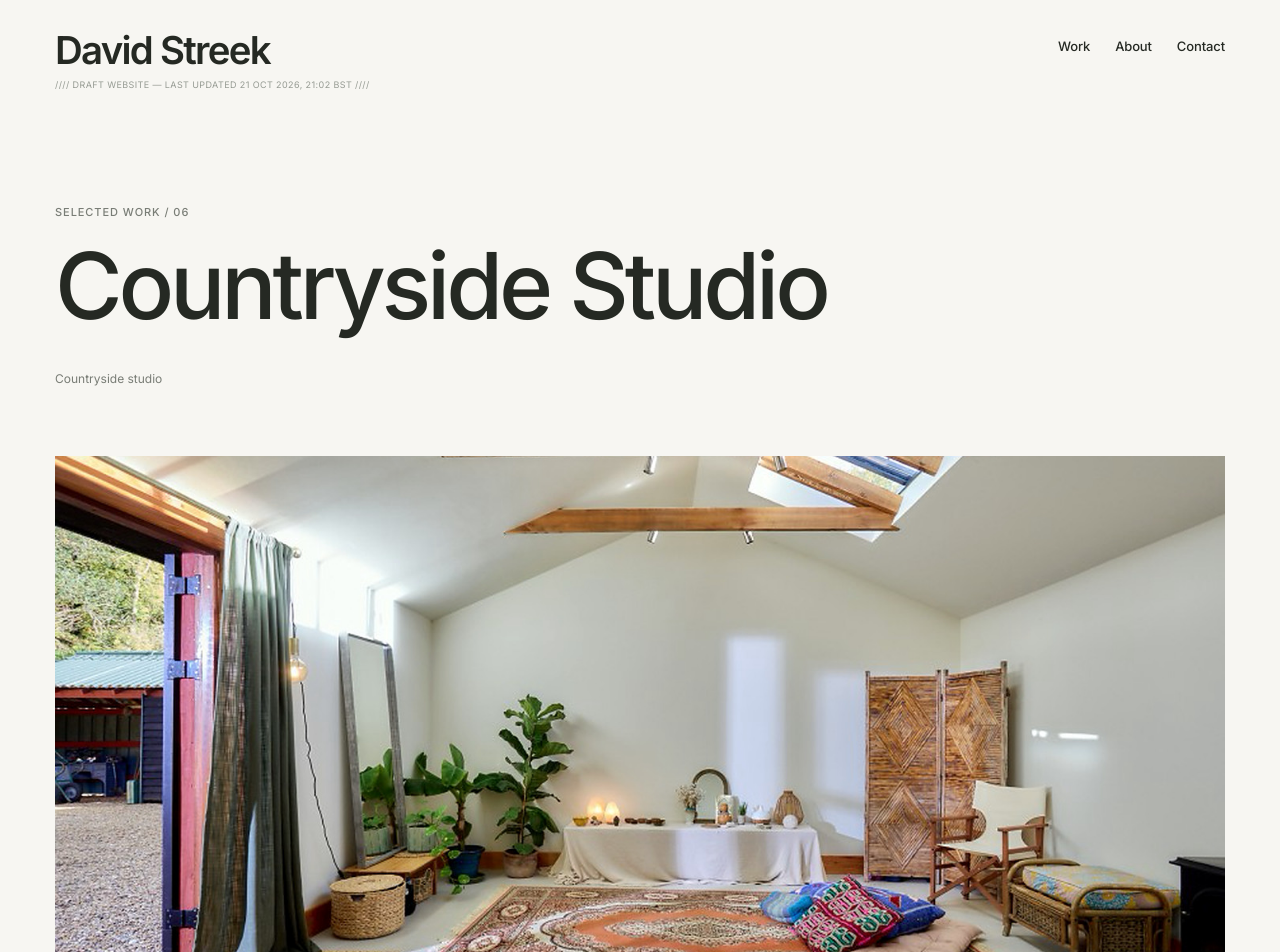
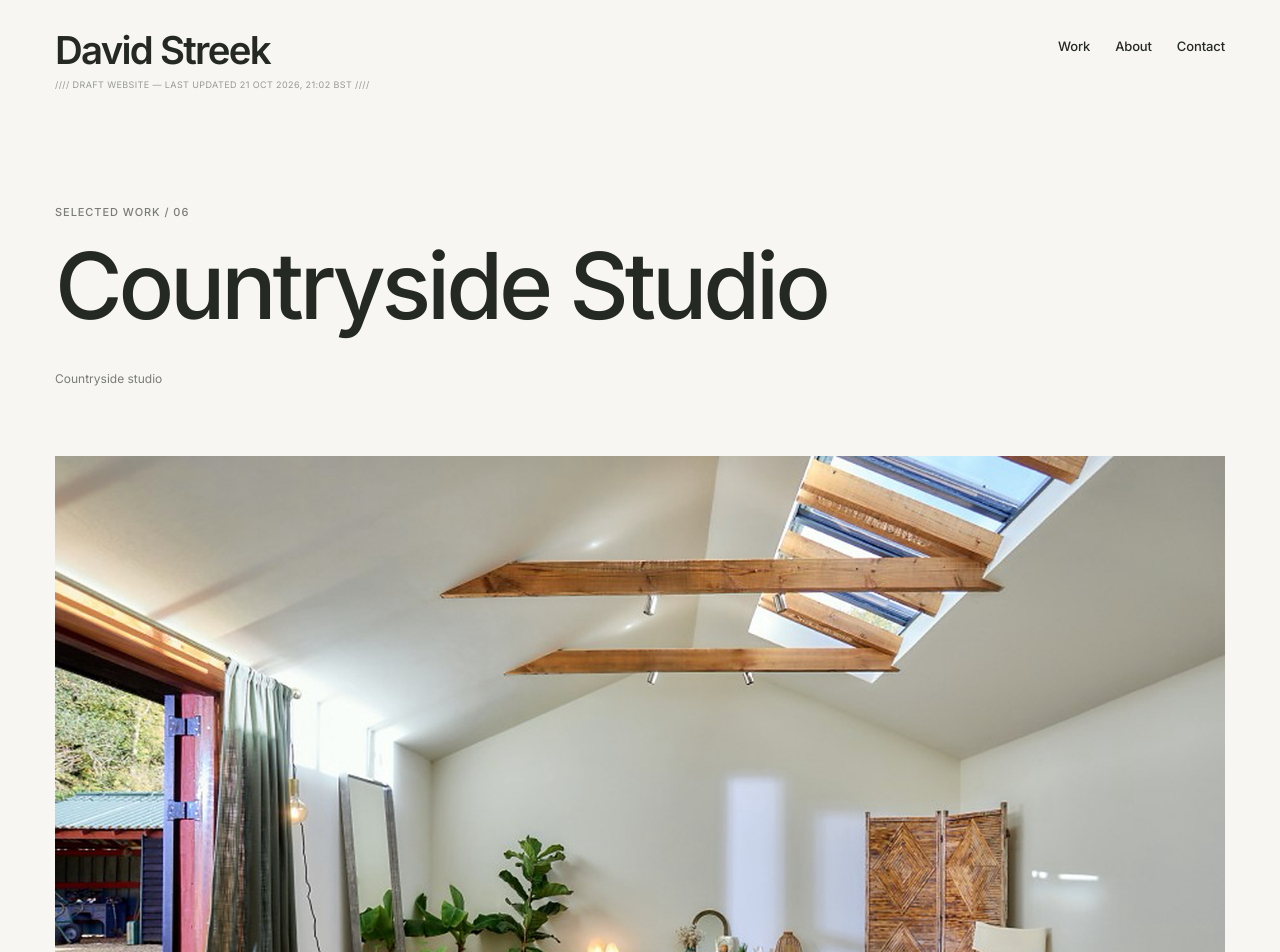
Before and after one commit to davidstreek/davidstreek-website, a plain HTML site: page projects/countryside-studio.html in a window 1280 px wide. Shown: the top 952 px of the page. Drawn offline with Linux system fonts and the light colour scheme; no server answers.

Commit message:
Connect uploaded original project photos and protect full roof light composition (style.css)

```diff
--- a/style.css
+++ b/style.css
@@ -62,3 +62,8 @@
 /* Compact typography for project descriptions without a published gallery. */
 .project-copy.no-gallery{padding-top:26px}
 @media(max-width:680px){.project-copy.no-gallery{padding-top:16px}}
+
+/* New project photographs display without cropping or inventing detail. */
+.gallery-uncropped .frame{aspect-ratio:auto!important;height:auto;overflow:hidden}
+.gallery-uncropped img{width:100%;height:auto;object-fit:contain;transition:none}
+.gallery-single .frame{grid-column:1 / -1}
```
